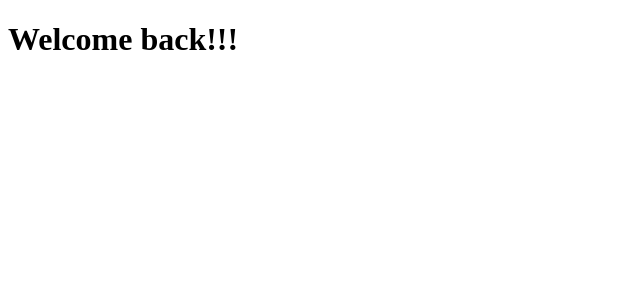
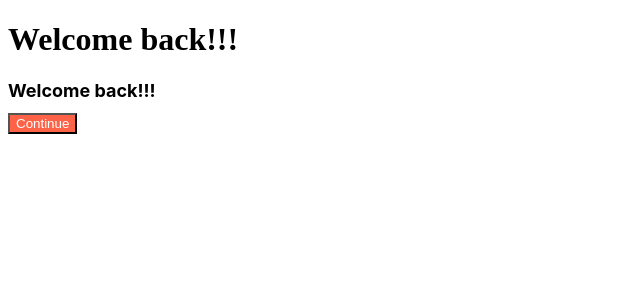
Before and after one commit to hoiwonkim/React_JS_Movie_Web_Test, a React (Create React App) app: page / in a window 1280 px wide. Shown: the top 300 px of the page, without its empty margins (0-640 px from the left). Built offline with nearby package versions, Linux system fonts and the light colour scheme.

Commit message:
5.1 Tour of CRA

```diff
--- a/package.json
+++ b/package.json
@@ -6,6 +6,7 @@
     "@testing-library/jest-dom": "^5.16.5",
     "@testing-library/react": "^13.4.0",
     "@testing-library/user-event": "^13.5.0",
+    "prop-types": "^15.8.1",
     "react": "^18.2.0",
     "react-dom": "^18.2.0",
     "react-scripts": "5.0.1",
--- a/src/App.js
+++ b/src/App.js
@@ -1,7 +1,12 @@
+import Button from "./Button";
+import styles from "./App.module.css";
+
 function App() {
   return (
     <div>
       <h1>Welcome back!!!</h1>
+      <h1 className={styles.title}>Welcome back!!!</h1>
+      <Button text={"Continue"} />
     </div>
   );
 }
--- /dev/null
+++ b/src/App.module.css
@@ -0,0 +1,5 @@
+.title {
+    font-family: -apple-system, BlinkMacSystemFont, "Segoe UI", Roboto, Oxygen,
+      Ubuntu, Cantarell, "Open Sans", "Helvetica Neue", sans-serif;
+    font-size: 18px;
+  }
--- /dev/null
+++ b/src/Button.js
@@ -0,0 +1,12 @@
+import PropTypes from "prop-types";
+import styles from "./Button.module.css";
+
+function Button({ text }) {
+  return <button className={styles.title}>{text}</button>;
+}
+
+Button.propTypes = {
+  text: PropTypes.string.isRequired,
+};
+
+export default Button;
--- /dev/null
+++ b/src/Button.module.css
@@ -0,0 +1,4 @@
+.title {
+    color: white;
+    background-color: tomato;
+  }
```
Also changed, not shown: src/index.js (line endings or trailing spaces), 1 other file (tests, documents, lock files or other folders).
